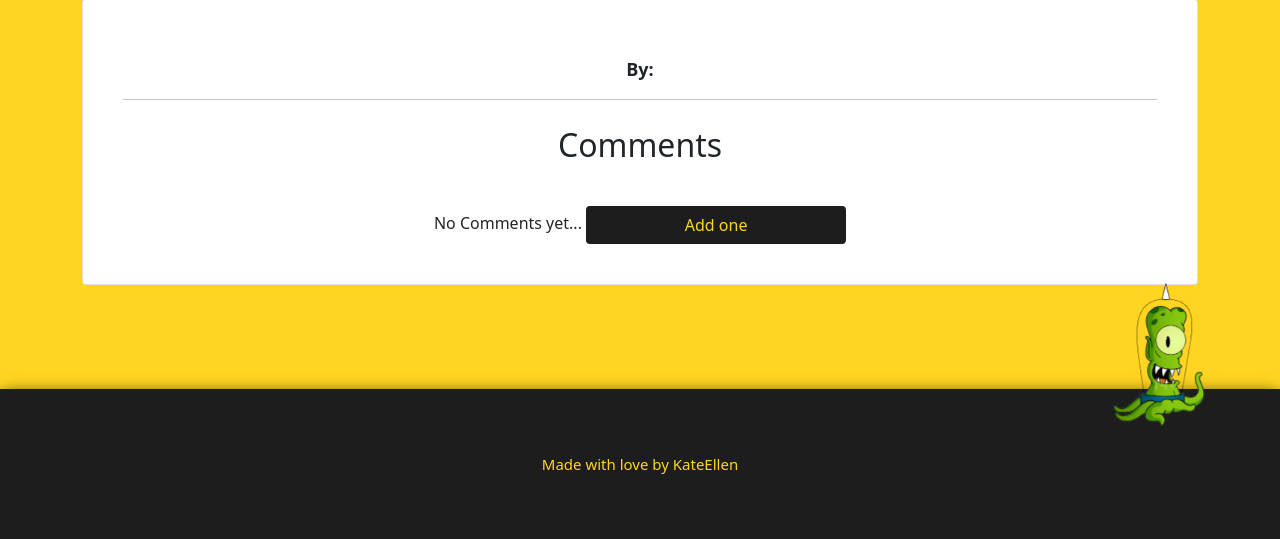
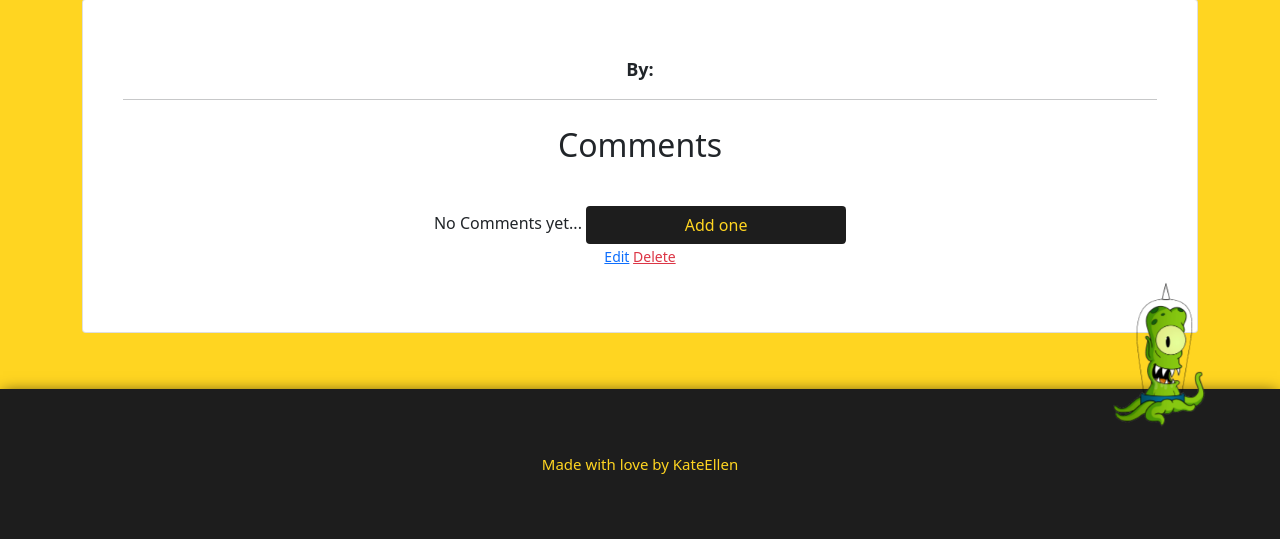
Before and after one commit to KateEllen/Simpsons-fan-page, a Django app: template templates/blog_details.html in a window 1280 px wide. Shown: the part 281-820 px from the top of the page. Run offline with Django 3.2, Linux system fonts and the light colour scheme; the template is opened without the code that fills it, so the values that code supplies are empty; the visitor is signed in with stand-in values (Sample User, id 1); some libraries are stand-ins or nearby versions.

Commit message:
Add delete comment to blog_details

```diff
--- a/templates/blog_details.html
+++ b/templates/blog_details.html
@@ -25,16 +25,16 @@
             <br /> <br />
             {% endfor %}
             <a class=" btn" href="{% url 'add_comment' post.pk%}">Add Comment</a>
+
+            {% endif %}
+
             {% if comment.comment_author == user or request.user.is_superuser %}
-
             <div class="block">
                 <small class="mt-2">
-                    <a class = "btn" href="{% url 'edit_comment' comment.id %}">Edit</a>
-                    <a class="text-danger ml-3" href="">Delete</a>
+                    <a href="{% url 'edit_comment' comment.id %}">Edit</a>
+                    <a class="text-danger ml-3" href="{% url 'delete_comment' comment.id %}">Delete</a>
                 </small>
             </div>
-            {% endif %}
-
             {% endif %}
             <br />
         </div>
```
